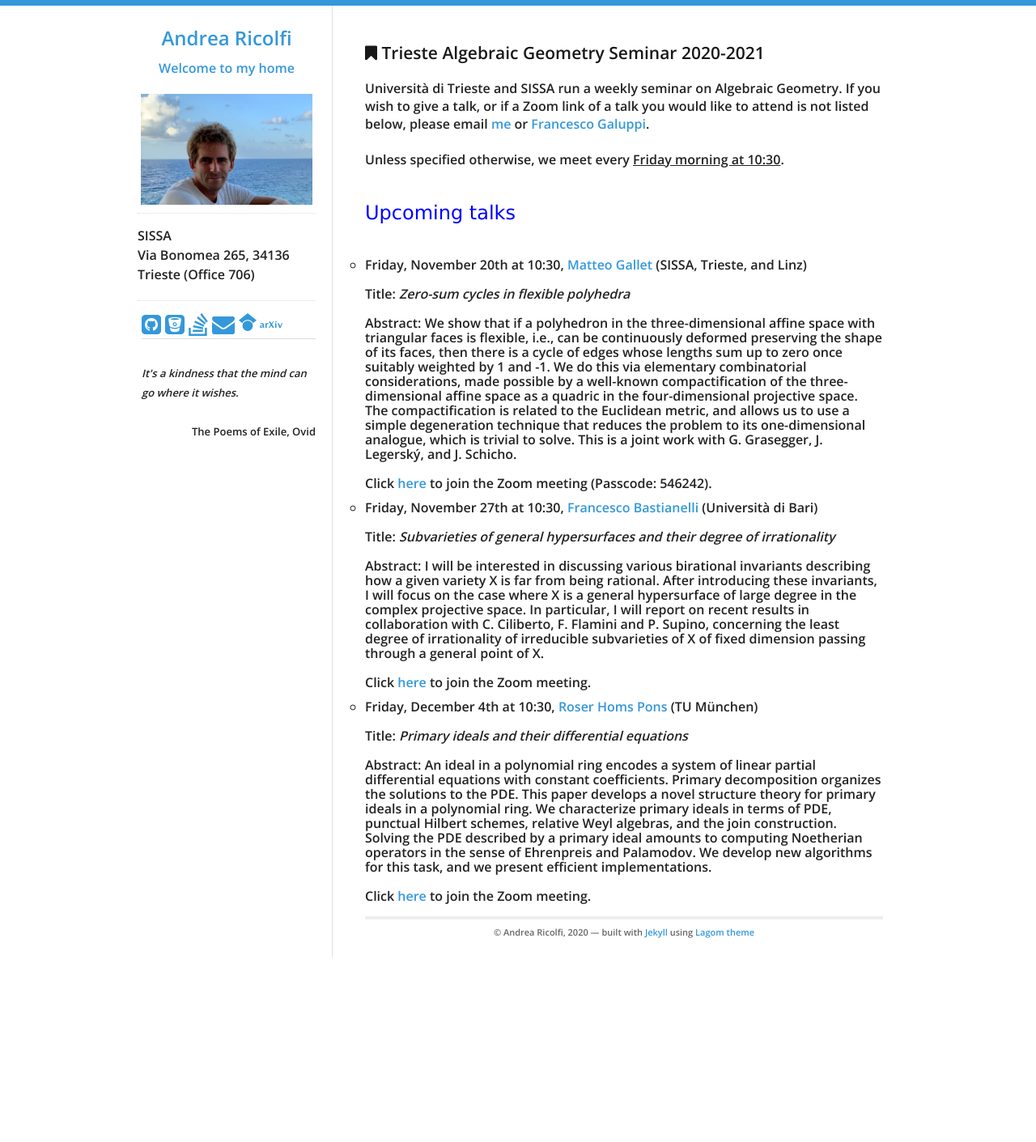
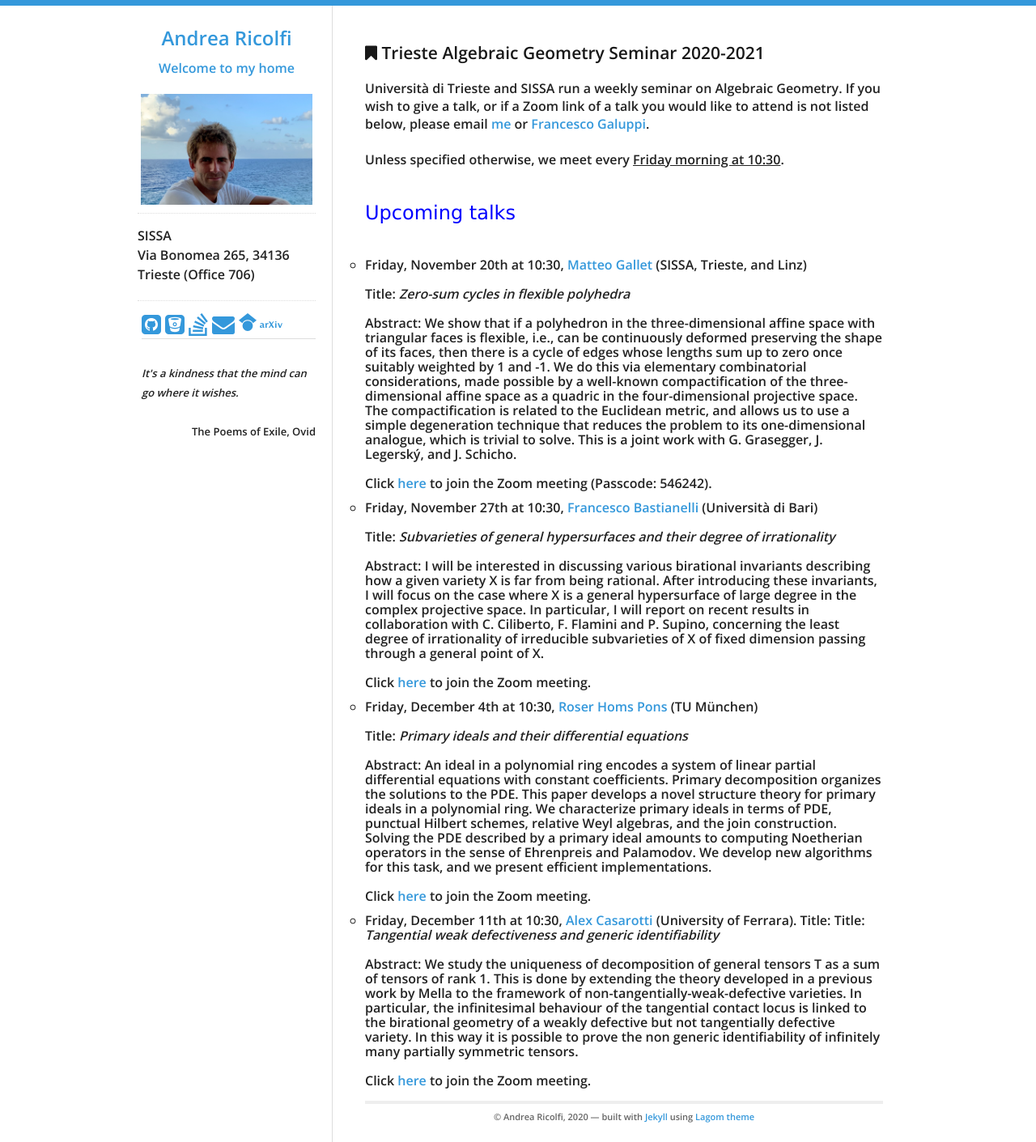
Before and after one commit to atricolfi/atricolfi.github.io, a Jekyll site: the page built from AGseminar.html, in a window 1280 px wide. Shown: the whole page at 81% size. Built offline with Jekyll 4.4.1, drawn with Linux system fonts in a browser that asks for light colours; before the commit the page ends 1183 px from its top, so only the background shows below that.

Commit message:
Update AGseminar.html

```diff
--- a/AGseminar.html
+++ b/AGseminar.html
@@ -70,6 +70,19 @@ Upcoming talks
       <br>
       Click <a href="https://us02web.zoom.us/j/84118012512">here</a> to join the Zoom meeting.
       </li>
+    <li> Friday, December 11th at 10:30, <a href="http://docente.unife.it/alex.casarotti">Alex Casarotti</a> (University of Ferrara).
+    Title: Title: <em>Tangential weak defectiveness and generic identifiability</em>
+    <br>
+    <br>
+    Abstract: We study the uniqueness of decomposition of general tensors T as a sum of tensors of rank 1. This is done by
+    extending the theory developed in a previous work by Mella to the framework of non-tangentially-weak-defective varieties.
+    In particular, the infinitesimal behaviour of the tangential contact locus is linked to the birational geometry of a
+    weakly defective but not tangentially defective variety. In this way it is possible to prove the non generic identifiability
+    of infinitely many partially symmetric tensors.
+     <br>
+     <br>
+     Click <a href="https://us02web.zoom.us/j/86702228099#success">here</a> to join the Zoom meeting.
+     </li>
   </ul>
 
 
```
